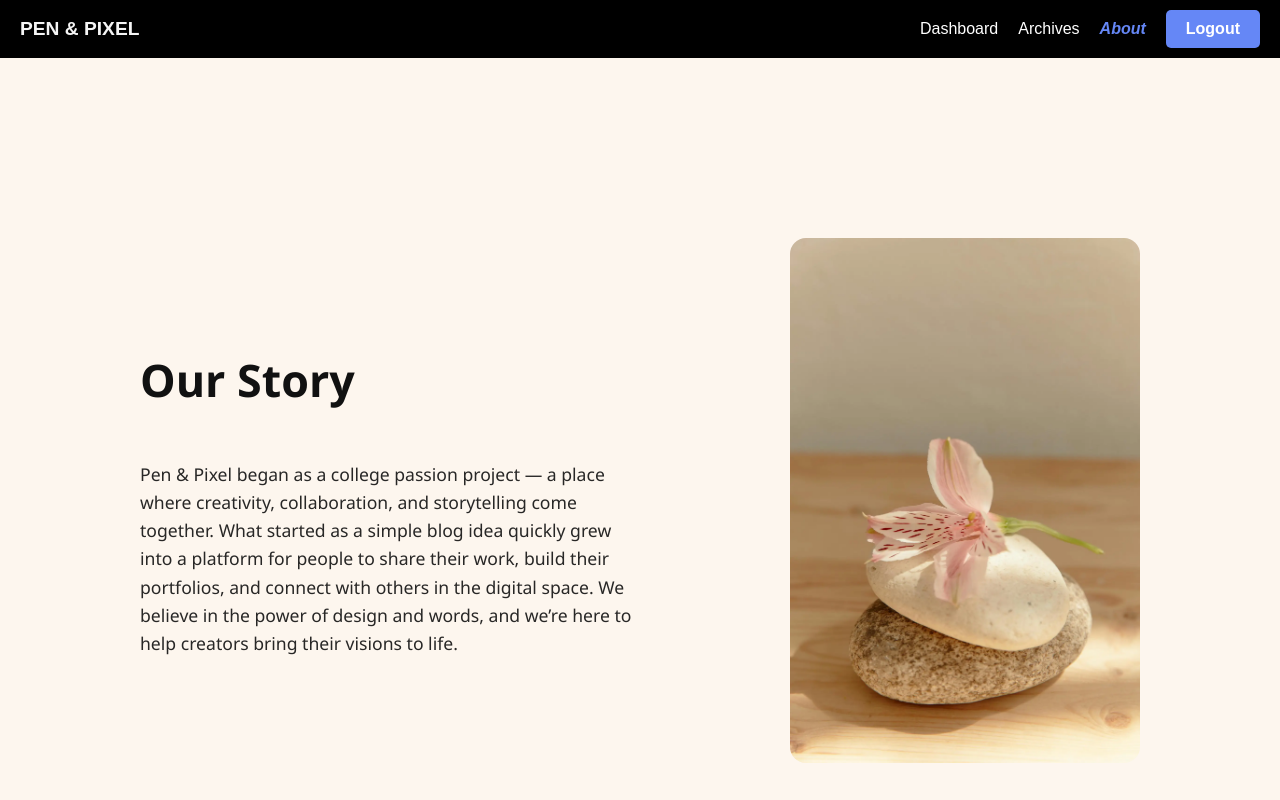
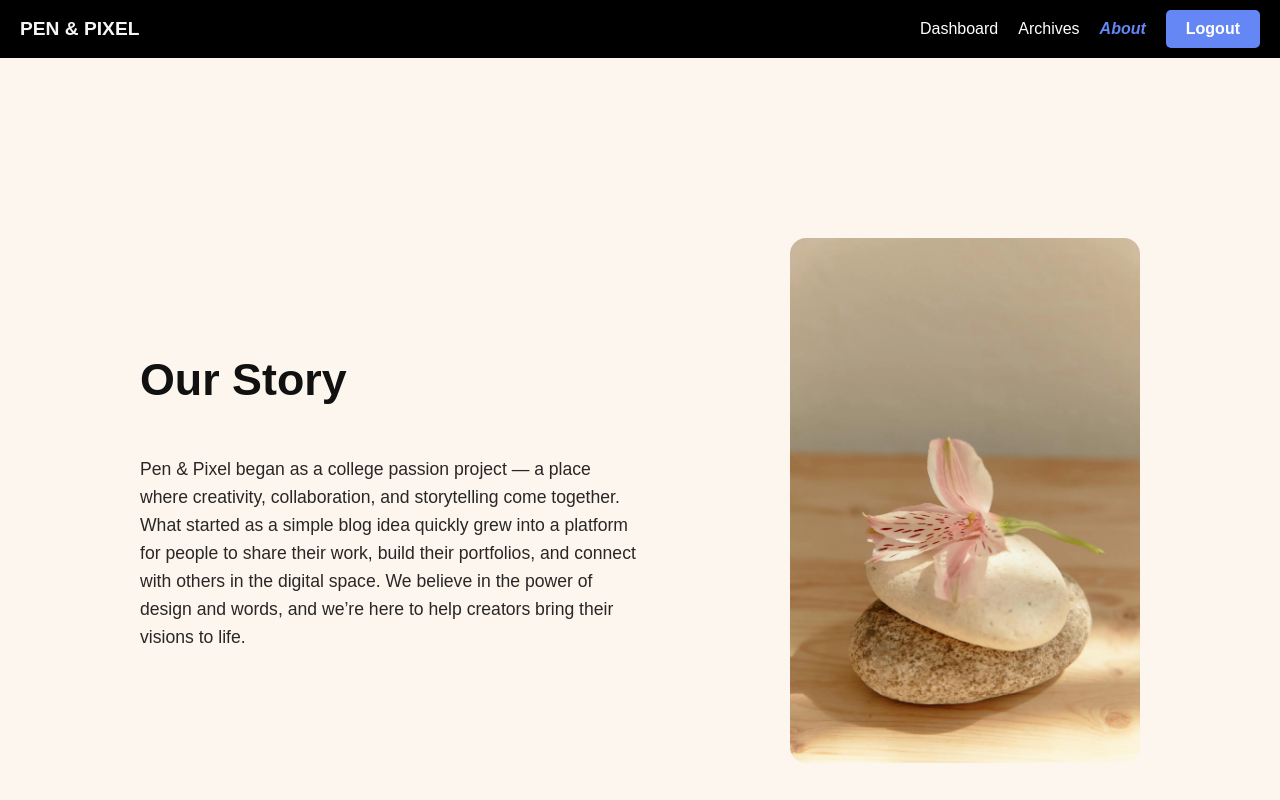
Before and after one commit to Enebeli/phase-2-webapp, a Next.js app: page /about in a window 1280 px wide. Shown: the top 800 px of the page. Built offline with nearby package versions, Linux system fonts and the light colour scheme.

Commit message:
deleted the other about-container css as there were 2 in the css file

```diff
--- a/app/about/about.css
+++ b/app/about/about.css
@@ -1,16 +1,9 @@
 .about-container {
-    background-color: #fdf6ee;
-  }
-
-
-  .about-container {
     max-width: 1200px;
     margin: 0 auto;
     padding: 180px 100px;
     color: #111;
-    font-family: 'Segoe UI', sans-serif;
   }
-
 
   .about-top {
     display: flex;
```
